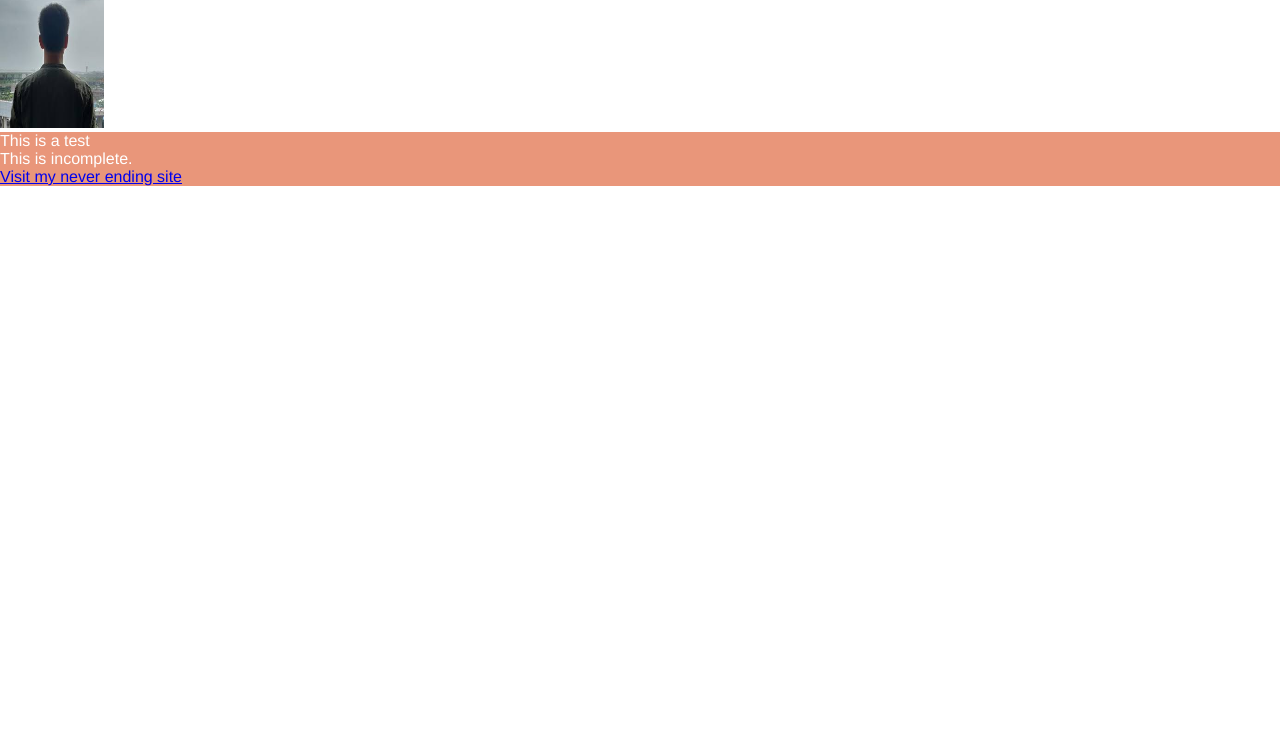
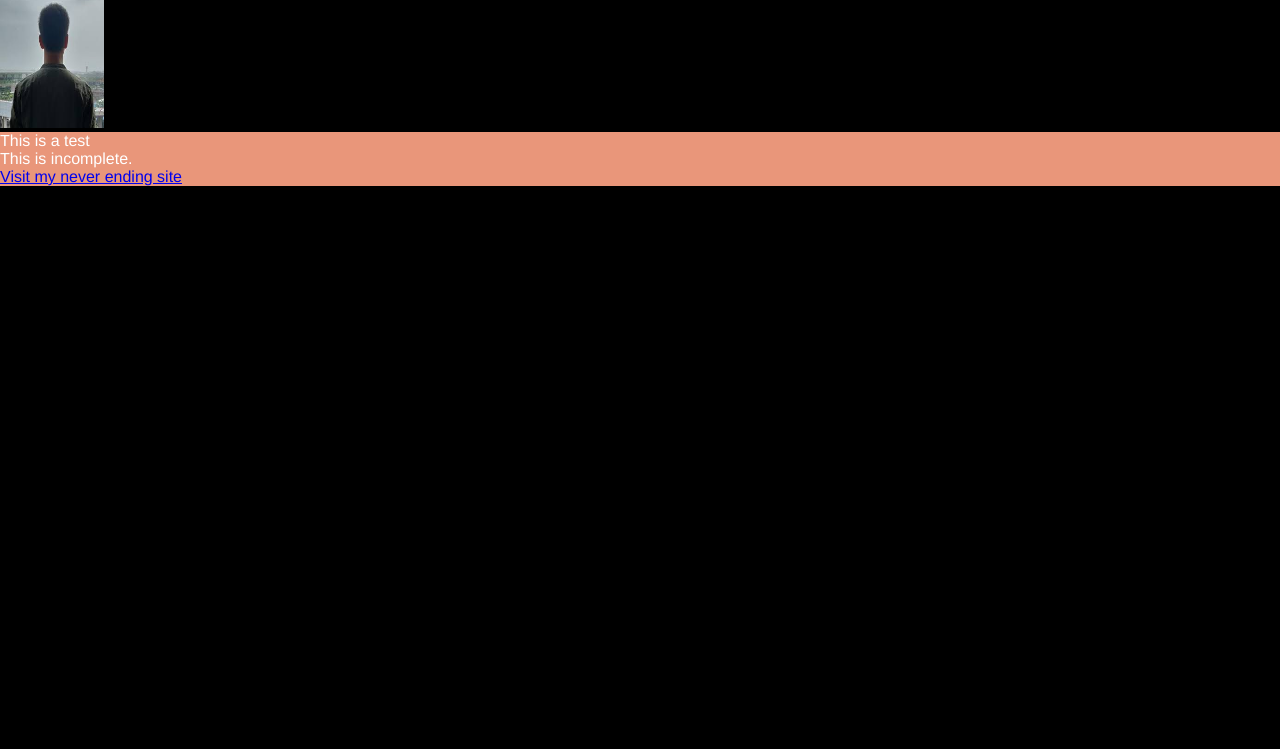
Before and after one commit to cherukuriv/cherukuriv.github.io, a plain HTML site: page index.html in a window 1280 px wide. Shown: the part 51-800 px from the top of the page. Drawn offline with Linux system fonts and the light colour scheme.

Commit message:
replaced one word maybe

```diff
--- a/CSS/style.css
+++ b/CSS/style.css
@@ -4,7 +4,7 @@
     font-family: 'Franklin Gothic Medium', 'Arial Narrow', Arial, sans-serif;
 }
 
-base{
+body{
     background-color: black;
 }
 header{
```
